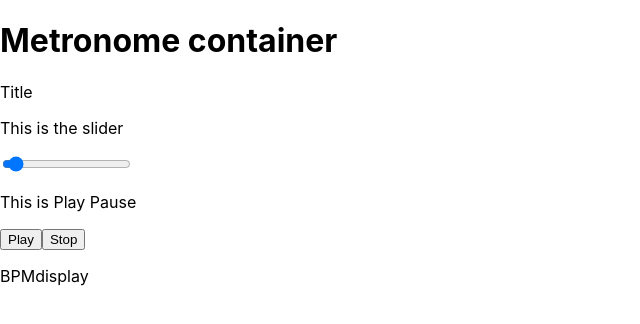
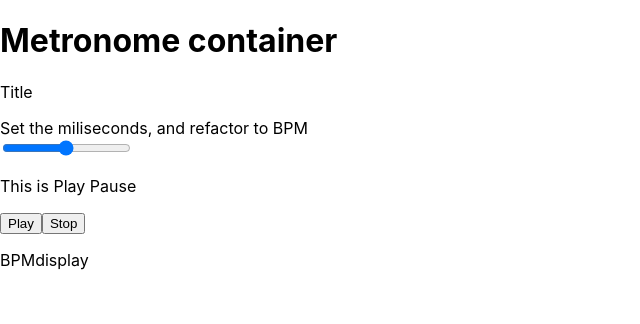
Before and after one commit to emcog/react-metronome, a React (Create React App) app: page / in a window 1280 px wide. Shown: the top 324 px of the page, without its empty margins (0-640 px from the left). Built offline with nearby package versions, Linux system fonts and the light colour scheme.

Commit message:
partially working

```diff
--- a/src/components/Slider.js
+++ b/src/components/Slider.js
@@ -1,14 +1,40 @@
-import React from 'react';
+import React, {useState} from 'react';
 
-const Slider = () => {
+const Slider = ({handleSlider}) => {
+
+    const [newValue, setNewValue] = useState(1000);
+
+    const handleNewSliderValue = (event) => {
+        setNewValue(event.target.value)
+
+        handleSlider(newValue)
+    }
+
     return (
         <>
-        <p>This is the slider</p>
-        <input type="range" id="bpm" name="bpm" min="0" max="1000"/>
-        <label></label>
+          <label for="bpm"> Set the miliseconds, and refactor to BPM </label><br/>
+            <input onChange={handleNewSliderValue}  value={newValue}  type="range" id="bpm" name="bpm" min="1" max="2000"/>
         </>
     )
 }
 
 
 export default Slider;
+
+
+/*
+
+<script>
+
+    const inputs = document.querySelectorAll('.controls input');
+
+    function handleUpdate() {
+      const suffix = this.dataset.sizing || '';
+      document.documentElement.style.setProperty(`--${this.name}`, this.value + suffix);
+    }
+
+    inputs.forEach(input => input.addEventListener('change', handleUpdate));
+    inputs.forEach(input => input.addEventListener('mousemove', handleUpdate));
+  </script>
+
+*/
--- a/src/containers/Metronome.js
+++ b/src/containers/Metronome.js
@@ -10,12 +10,17 @@ const Metronome = () => {
     const [miliseconds, setMilliseconds] = useState(1000);
 
 
+    const handleSlider = (sliderValue) => { setMilliseconds(sliderValue) }
+
+
+
+
 
     return (
         <>
         <h1>Metronome container</h1>
         <Title/>
-        <Slider/>
+        <Slider handleSlider={handleSlider}/>
         <PlayPause miliseconds={miliseconds}/>
         <BPMdisplay/>
         </>
```
